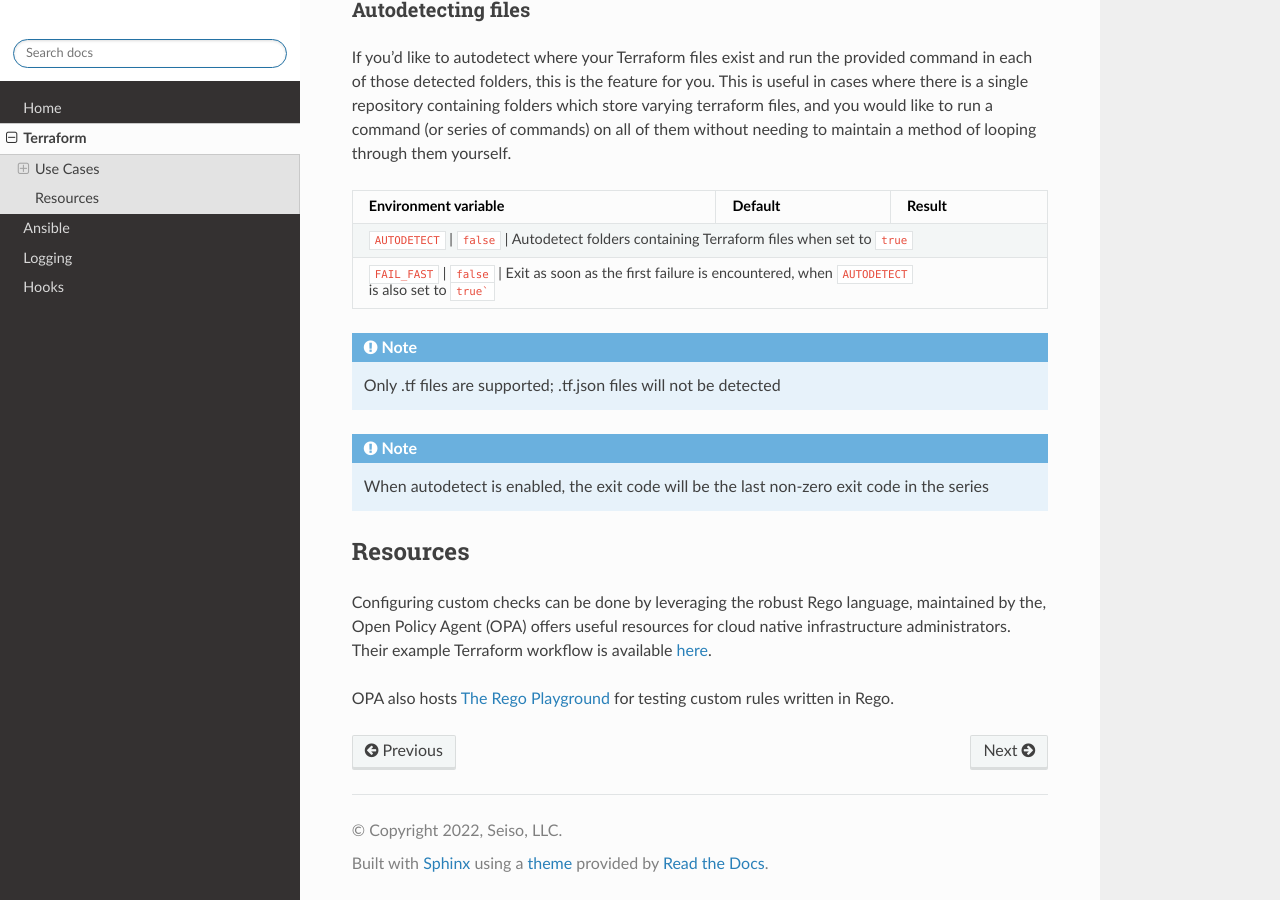
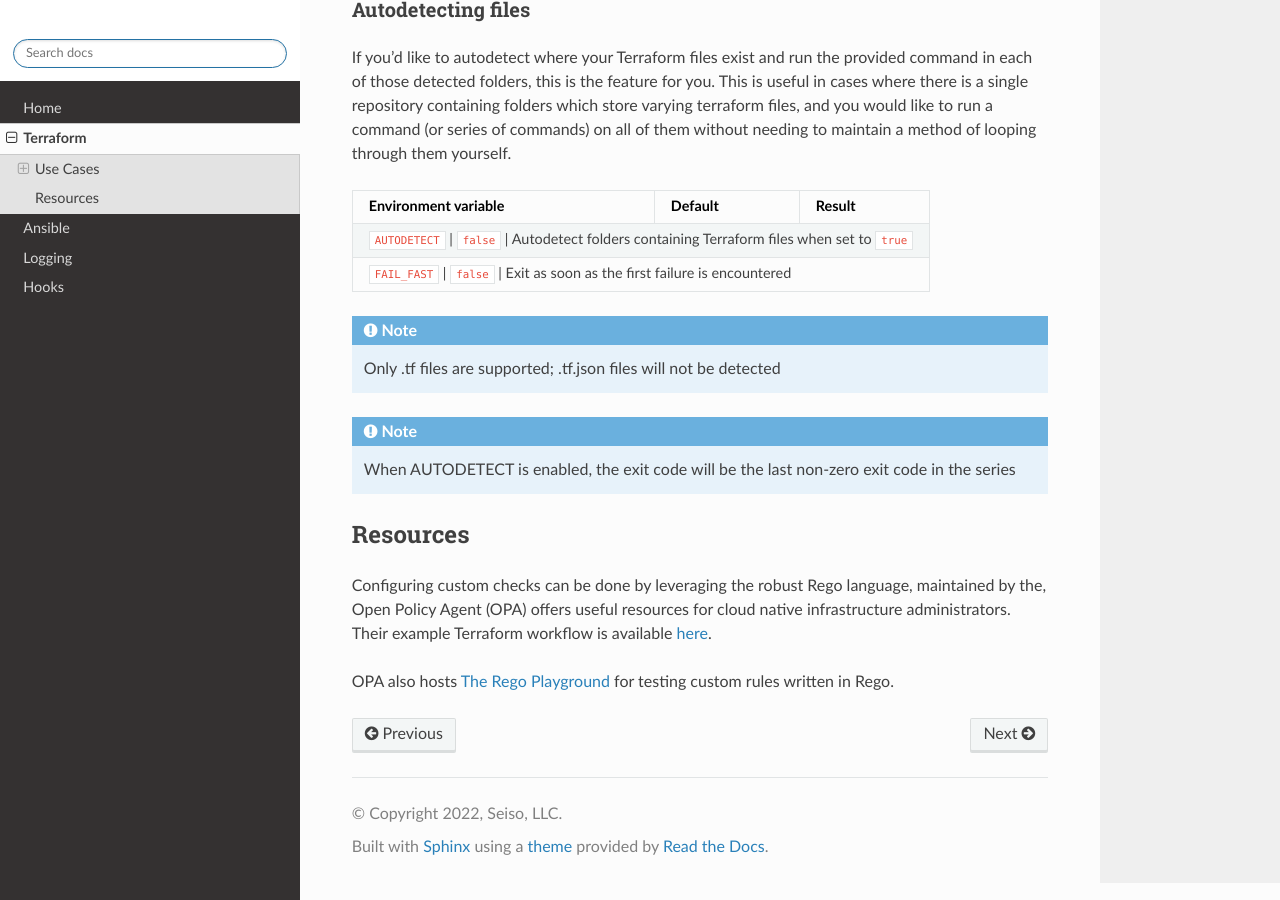
Before and after one commit to SeisoLLC/easy_infra, a Sphinx documentation site: the page built from docs/Terraform/index.rst, in a window 1280 px wide and 900 px high, scrolled down 2520 px. Built offline with Sphinx 7.4.7 and the Read the Docs theme 2.0.0, drawn with Linux system fonts in a browser that asks for light colours.

````diff
--- a/docs/Terraform/index.rst
+++ b/docs/Terraform/index.rst
@@ -126,19 +126,19 @@ If you'd like to autodetect where your Terraform files exist and run the provide
 you.  This is useful in cases where there is a single repository containing folders which store varying terraform files, and you would like to run a
 command (or series of commands) on all of them without needing to maintain a method of looping through them yourself.
 
-+----------------------+-----------+------------------------------------------------------------------------------------------------+
-| Environment variable | Default   | Result                                                                                         |
-+======================+===========+================================================================================================+
-| ``AUTODETECT``       | ``false`` | Autodetect folders containing Terraform files when set to ``true``                             |
-+------------------------+------------------------------+---------------------------------------------------------------------------+
-| ``FAIL_FAST``        | ``false`` | Exit as soon as the first failure is encountered, when ``AUTODETECT`` is also set to ``true``` |
-+----------------------+-----------+------------------------------------------------------------------------------------------------+
++----------------------+-----------+---------------------------------------------------------------------+
+| Environment variable | Default   | Result                                                              |
++======================+===========+=====================================================================+
+| ``AUTODETECT``       | ``false`` | Autodetect folders containing Terraform files when set to ``true``  |
++------------------------+------------------------------+------------------------------------------------+
+| ``FAIL_FAST``        | ``false`` | Exit as soon as the first failure is encountered                    |
++----------------------+-----------+---------------------------------------------------------------------+
 
 .. note::
     Only .tf files are supported; .tf.json files will not be detected
 
 .. note::
-    When autodetect is enabled, the exit code will be the last non-zero exit code in the series
+    When AUTODETECT is enabled, the exit code will be the last non-zero exit code in the series
 
 
 Resources
--- a/functions.j2
+++ b/functions.j2
@@ -128,6 +128,7 @@ function {{ function }}() {
         if [[ "${return:-1}" != 0 ]]; then
           popd > /dev/null
           if [[ "${FAIL_FAST:-false}" == "true" ]]; then
+            _feedback INFO "FAIL_FAST is set to ${FAIL_FAST}; returning the exit code of ${return} immediately"
             return "${return}"
           else
             dir_exit_codes["${dir}"]="${return}"
@@ -146,6 +147,7 @@ function {{ function }}() {
       popd > /dev/null
       if [[ "${return:-1}" != 0 ]]; then
         if [[ "${FAIL_FAST:-false}" == "true" ]]; then
+          _feedback INFO "FAIL_FAST is set to ${FAIL_FAST}; returning the exit code of ${return} immediately"
           return "${return}"
         else
           dir_exit_codes["${dir}"]="${return}"
@@ -161,6 +163,7 @@ function {{ function }}() {
       popd > /dev/null
       if [[ "${return:-1}" != 0 ]]; then
         if [[ "${FAIL_FAST:-false}" == "true" ]]; then
+          _feedback INFO "FAIL_FAST is set to ${FAIL_FAST}; returning the exit code of ${return} immediately"
           return "${return}"
         else
           dir_exit_codes["${dir}"]="${return}"
@@ -185,6 +188,7 @@ function {{ function }}() {
         if [[ "${LEARNING_MODE,,}" != "true" ]]; then
           popd > /dev/null
           if [[ "${FAIL_FAST:-false}" == "true" ]]; then
+            _feedback INFO "FAIL_FAST is set to ${FAIL_FAST}; returning the exit code of ${return} immediately"
             return "${return}"
           else
             dir_exit_codes["${dir}"]="${return}"
@@ -261,6 +265,7 @@ function {{ function }}() {
             _feedback DEBUGGING "{{ security_tool }} running from the ${dir} folder exited ${return}; learning mode was ${LEARNING_MODE:-null or unset}. Returning ${return}"
             popd > /dev/null
             if [[ "${FAIL_FAST:-false}" == "true" ]]; then
+              _feedback INFO "FAIL_FAST is set to ${FAIL_FAST}; returning the exit code of ${return} immediately"
               return "${return}"
             else
               dir_exit_codes["${dir}"]="${return}"
@@ -291,6 +296,7 @@ function {{ function }}() {
       popd > /dev/null
       _feedback ERROR "${FUNCNAME[0]} ${arguments[@]} exited ${return} in ${dir}"
       if [[ "${FAIL_FAST:-false}" == "true" ]]; then
+        _feedback INFO "FAIL_FAST is set to ${FAIL_FAST}; returning the exit code of ${return} immediately"
         return "${return}"
       else
         dir_exit_codes["${dir}"]="${return}"
````
